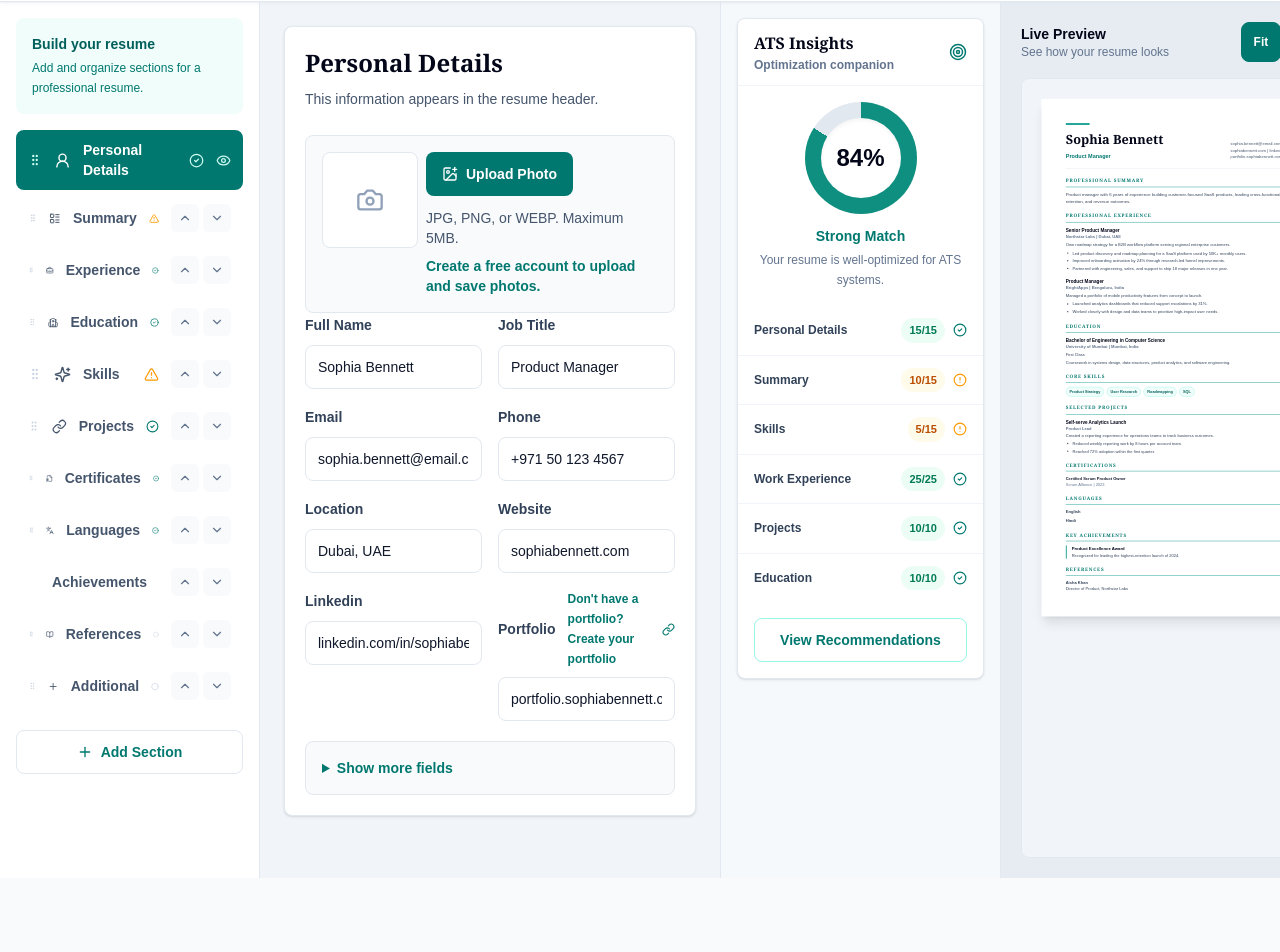
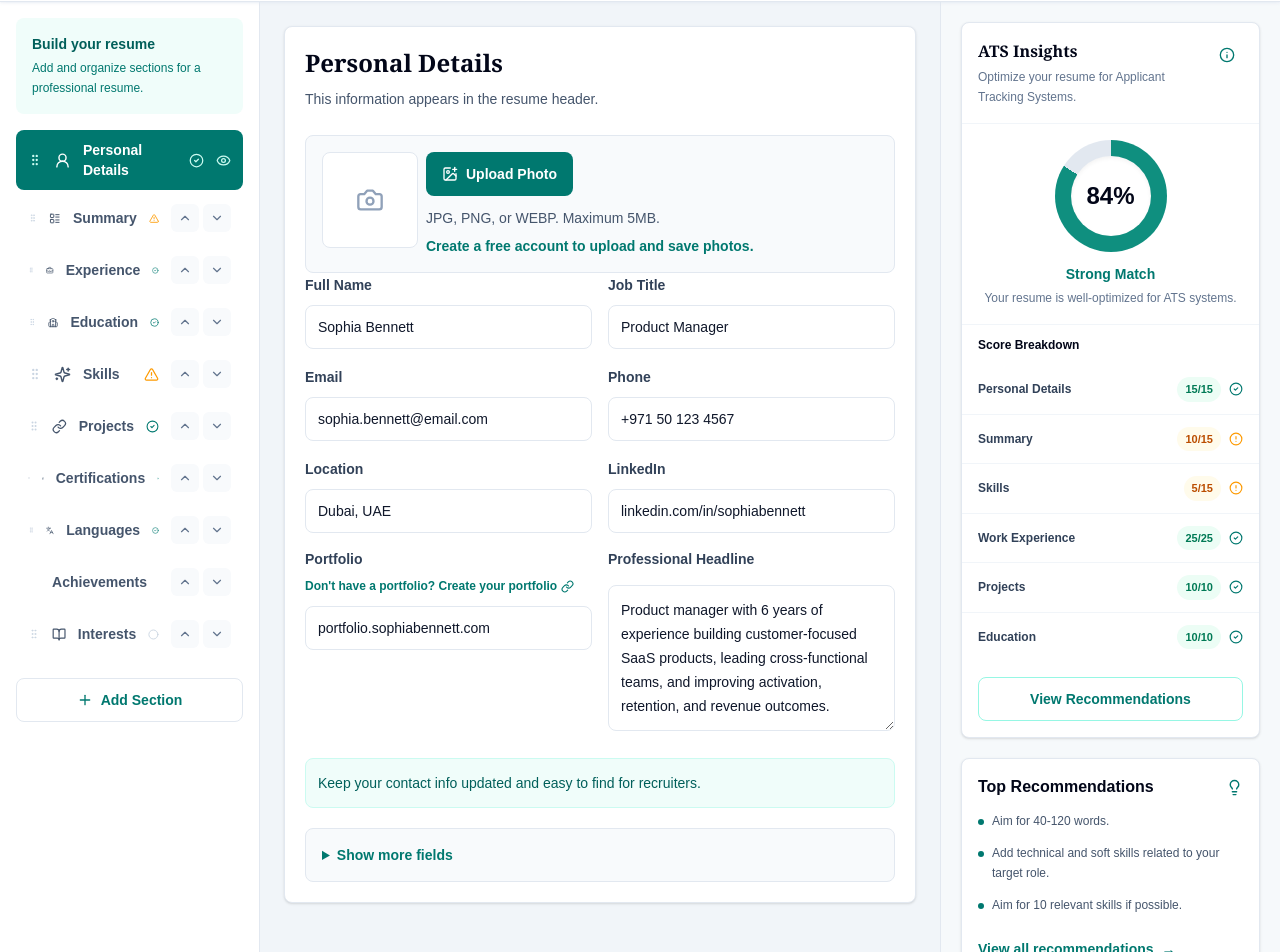
Before and after one commit to Fazilfazi991/resumebuilder, a Next.js app: page /builder/guest in a window 1280 px wide. Shown: the part 123-1075 px from the top of the page. Before the commit the page ends 1001 px from the top, so only its background shows below. Built offline with nearby package versions, Linux system fonts and the light colour scheme.

Commit message:
Rework builder preview layout

```diff
--- a/components/builder/AtsScorePanel.tsx
+++ b/components/builder/AtsScorePanel.tsx
@@ -187,19 +187,41 @@ export function AtsInsightsCompact({
 }) {
   const score = useMemo(() => calculateAtsScore(data), [data]);
   const [isRecommendationsOpen, setIsRecommendationsOpen] = useState(false);
+  const [isInfoOpen, setIsInfoOpen] = useState(false);
   const scoreTone = toneFor(score.percentage);
   const rows = score.categories.slice(0, 6);
-  const recommendations = score.categories.flatMap((category) => category.items.filter((item) => item.severity !== "success"));
+  const recommendations = score.categories.flatMap((category) =>
+    category.items
+      .filter((item) => item.severity !== "success")
+      .map((item) => ({ categoryId: category.id, message: item.action || item.description || item.title })),
+  );
+  const topRecommendations = recommendations.slice(0, 3);
 
   return (
-    <aside className="hidden min-w-0 border-l border-slate-200 bg-slate-50/80 p-4 xl:block">
-      <div className="sticky top-24 rounded-lg border border-slate-200 bg-white shadow-sm">
-        <div className="flex items-center justify-between border-b border-slate-100 px-4 py-3">
+    <aside className="hidden min-w-0 border-l border-slate-200 bg-slate-50/80 p-5 xl:block">
+      <div className="sticky top-24 space-y-5">
+      <div className="rounded-lg border border-slate-200 bg-white shadow-sm">
+        <div className="flex items-start justify-between gap-3 border-b border-slate-100 px-4 py-4">
           <div>
             <h2 className="font-bold text-slate-950">ATS Insights</h2>
-            <p className="mt-0.5 text-xs font-semibold text-slate-500">Optimization companion</p>
+            <p className="mt-1 text-xs leading-5 text-slate-500">Optimize your resume for Applicant Tracking Systems.</p>
           </div>
-          <Target className="text-teal-700" size={18} aria-hidden="true" />
+          <div className="relative">
+            <button
+              onClick={() => setIsInfoOpen((current) => !current)}
+              onMouseEnter={() => setIsInfoOpen(true)}
+              onMouseLeave={() => setIsInfoOpen(false)}
+              className="inline-flex h-8 w-8 items-center justify-center rounded-lg text-teal-700 hover:bg-teal-50"
+              aria-label="How ATS score works"
+            >
+              <Info size={16} aria-hidden="true" />
+            </button>
+            {isInfoOpen ? (
+              <div className="absolute right-0 top-9 z-30 w-64 rounded-lg border border-slate-200 bg-white p-3 text-xs leading-5 text-slate-600 shadow-xl">
+                ATS scoring checks contact details, summary quality, skills, work achievements, education, formatting, and keyword coverage.
+              </div>
+            ) : null}
+          </div>
         </div>
         <div className="p-4 text-center">
           <div className="mx-auto flex h-28 w-28 items-center justify-center rounded-full bg-slate-100" style={{ background: `conic-gradient(${scoreTone.hex} ${score.percentage * 3.6}deg, #e2e8f0 0deg)` }}>
@@ -209,6 +231,9 @@ export function AtsInsightsCompact({
           </div>
           <p className={`mt-3 text-sm font-bold ${scoreTone.text}`}>{score.label === "Strong" ? "Strong Match" : score.label}</p>
           <p className="mt-1 text-xs leading-5 text-slate-500">Your resume is well-optimized for ATS systems.</p>
+        </div>
+        <div className="border-t border-slate-100 px-4 py-3">
+          <p className="text-xs font-bold text-slate-950">Score Breakdown</p>
         </div>
         <div className="divide-y divide-slate-100">
           {rows.map((category) => (
@@ -225,12 +250,37 @@ export function AtsInsightsCompact({
         </div>
         <div className="p-4">
           <button onClick={() => {
-            onViewRecommendations();
             setIsRecommendationsOpen(true);
           }} className="min-h-11 w-full rounded-lg border border-teal-200 bg-white px-3 text-sm font-bold text-teal-700 hover:bg-teal-50">
             View Recommendations
           </button>
         </div>
+      </div>
+      <div className="rounded-lg border border-slate-200 bg-white p-4 shadow-sm">
+        <div className="mb-3 flex items-center justify-between gap-3">
+          <h3 className="font-bold text-slate-950">Top Recommendations</h3>
+          <Lightbulb size={17} className="text-teal-700" aria-hidden="true" />
+        </div>
+        <ul className="space-y-3 text-xs leading-5 text-slate-600">
+          {(topRecommendations.length ? topRecommendations : [
+            { message: "Add more quantifiable achievements in your experience.", categoryId: "experience" },
+            { message: "Include 2-3 more relevant skills for your target role.", categoryId: "skills" },
+            { message: "Improve summary keywords for the job you want.", categoryId: "summary" },
+          ]).map((item) => (
+            <li key={`${item.categoryId}-${item.message}`} className="flex gap-2">
+              <span className="mt-2 h-1.5 w-1.5 shrink-0 rounded-full bg-teal-700" />
+              <span>{item.message}</span>
+            </li>
+          ))}
+        </ul>
+        <button onClick={() => {
+          onViewRecommendations();
+          setIsRecommendationsOpen(true);
+        }} className="mt-4 inline-flex min-h-9 items-center gap-2 text-sm font-bold text-teal-700">
+          View all recommendations
+          <span aria-hidden="true">→</span>
+        </button>
+      </div>
       </div>
       <RecommendationsDrawer
         isOpen={isRecommendationsOpen}
--- a/components/builder/BuilderClient.tsx
+++ b/components/builder/BuilderClient.tsx
@@ -30,10 +30,10 @@ import {
   Trash2,
   UserRound,
   WandSparkles,
-  MoreHorizontal,
   LayoutTemplate,
   Bot,
   X,
+  Minus,
   ChevronDown,
   ChevronUp,
   Target,
@@ -70,10 +70,9 @@ const sections: { id: ResumeSection; label: string; icon: typeof UserRound }[] =
   { id: "skills", label: "Skills", icon: Sparkles },
   { id: "languages", label: "Languages", icon: Languages },
   { id: "projects", label: "Projects", icon: LinkIcon },
-  { id: "certificates", label: "Certificates", icon: FileBadge },
+  { id: "certificates", label: "Certifications", icon: FileBadge },
   { id: "achievements", label: "Achievements", icon: Award },
-  { id: "references", label: "References", icon: BookOpen },
-  { id: "customSections", label: "Additional", icon: Plus },
+  { id: "references", label: "Interests", icon: BookOpen },
 ];
 
 export function BuilderClient({
@@ -93,6 +92,7 @@ export function BuilderClient({
   const [mobileTab, setMobileTab] = useState<Tab>("edit");
   const [zoom, setZoom] = useState<"fit" | 75 | 100>("fit");
   const [isTemplatePreviewOpen, setIsTemplatePreviewOpen] = useState(false);
+  const [isResumePreviewOpen, setIsResumePreviewOpen] = useState(false);
   const [isAssistantOpen, setIsAssistantOpen] = useState(false);
   const [isDownloading, setIsDownloading] = useState(false);
   const [downloadError, setDownloadError] = useState("");
@@ -105,6 +105,10 @@ export function BuilderClient({
   const [draggedSection, setDraggedSection] = useState<ResumeSection | null>(null);
   const atsScore = useMemo(() => calculateAtsScore(data), [data]);
   const atsTone = toneFor(atsScore.percentage);
+  const selectedTemplate = useMemo(() => resumeTemplates.find((template) => template.id === templateId), [templateId]);
+  const zoomLabel = zoom === "fit" ? "Fit" : `${zoom}%`;
+  const zoomOut = () => setZoom((current) => current === 100 ? 75 : "fit");
+  const zoomIn = () => setZoom((current) => current === "fit" ? 75 : 100);
 
   useEffect(() => {
     if (!isGuest) return;
@@ -308,7 +312,7 @@ export function BuilderClient({
             <Target size={15} aria-hidden="true" />
             ATS Score: {atsScore.percentage}%
           </button>
-          <button className="inline-flex h-11 w-11 shrink-0 items-center justify-center rounded-lg border border-slate-200 text-slate-600 lg:hidden" aria-label="More builder actions"><MoreHorizontal size={20} /></button>
+          <button onClick={() => setIsResumePreviewOpen(true)} className="inline-flex h-11 w-11 shrink-0 items-center justify-center rounded-lg border border-slate-200 text-slate-600 lg:hidden" aria-label="Preview resume"><Eye size={20} /></button>
           <div className="hidden flex-wrap items-center gap-2 lg:flex">
             <select
               value={templateId}
@@ -327,13 +331,13 @@ export function BuilderClient({
                 <option key={template.id} value={template.id}>{template.name} - {template.category} - {template.isPremium ? "Premium" : "Free"}</option>
               ))}
             </select>
-            <AppButton variant="secondary" onClick={() => setIsTemplatePreviewOpen(true)}><Eye size={16} aria-hidden="true" /> Template Preview</AppButton>
+            <AppButton variant="secondary" onClick={() => setIsResumePreviewOpen(true)}><Eye size={16} aria-hidden="true" /> Preview Resume</AppButton>
             <AppButton variant="secondary" onClick={() => setIsAssistantOpen(true)}><Bot size={16} aria-hidden="true" /> Assistant</AppButton>
             <AppButton onClick={downloadPdf} disabled={isDownloading}><Download size={16} aria-hidden="true" /> {isDownloading ? "Preparing PDF" : "Download PDF"}</AppButton>
           </div>
         </div>
-        <div className="grid grid-cols-5 border-t border-slate-200 bg-white lg:hidden">
-          {(["edit", "preview", "templates", "assistant", "ats"] as Tab[]).map((tab) => (
+        <div className="grid grid-cols-4 border-t border-slate-200 bg-white lg:hidden">
+          {(["edit", "ats", "assistant", "templates"] as Tab[]).map((tab) => (
             <button
               key={tab}
               onClick={() => setMobileTab(tab)}
@@ -345,7 +349,7 @@ export function BuilderClient({
         </div>
       </header>
 
-      <div className="grid min-h-[calc(100vh-76px)] lg:grid-cols-[260px_minmax(420px,1fr)_minmax(420px,0.95fr)] xl:grid-cols-[260px_minmax(460px,1fr)_280px_minmax(420px,0.82fr)]">
+      <div className="grid min-h-[calc(100vh-76px)] lg:grid-cols-[260px_minmax(0,1fr)] xl:grid-cols-[260px_minmax(520px,1fr)_340px]">
         <aside className="hidden border-r border-slate-200 bg-white p-4 lg:block">
           <div className="mb-4 rounded-lg bg-teal-50 p-4">
             <p className="text-sm font-bold text-teal-800">Build your resume</p>
@@ -415,36 +419,16 @@ export function BuilderClient({
 
         <AtsInsightsCompact data={data} onViewRecommendations={() => setMobileTab("ats")} onFixSection={openEditorSection} />
 
-        <aside className={`${mobileTab === "preview" ? "block" : "hidden"} min-w-0 border-l border-slate-200 bg-slate-200/70 p-3 lg:block lg:p-5`}>
-          <div className="mb-4 flex items-center justify-between gap-3">
-            <div>
-              <p className="text-sm font-bold text-slate-950">Live Preview</p>
-              <p className="text-xs text-slate-500">See how your resume looks</p>
-            </div>
-            <div className="flex items-center gap-1.5">
-              {(["fit", 75, 100] as const).map((value) => <button key={value} onClick={() => setZoom(value)} className={`min-h-10 rounded-lg border px-3 text-xs font-bold ${zoom === value ? "border-teal-700 bg-teal-700 text-white" : "border-slate-300 bg-white text-slate-600"}`}>{value === "fit" ? "Fit" : `${value}%`}</button>)}
-            </div>
-          </div>
-          <p className="mb-3 rounded-lg bg-white/80 p-3 text-xs leading-5 text-slate-600 lg:hidden">Preview is scaled for mobile. PDF will export in full A4 quality.</p>
-          <A4Preview data={data} sectionOrder={sectionOrder} templateId={templateId} scale="builder" zoom={zoom} />
-          {data.experience.length + data.projects.length + data.education.length > 6 ? (
-            <p className="mt-4 rounded-lg border border-teal-200 bg-teal-50 p-3 text-sm font-semibold text-teal-800">Long resumes export across multiple PDF pages automatically.</p>
-          ) : null}
-          {downloadError ? (
-            <p className="mt-4 rounded-lg border border-rose-200 bg-rose-50 p-3 text-sm font-semibold text-rose-700">{downloadError}</p>
-          ) : null}
-        </aside>
-
         <section className={`${mobileTab === "templates" ? "block" : "hidden"} bg-slate-50 px-3 py-4 lg:hidden`}>
           <div className="mb-4 rounded-lg border border-teal-200 bg-teal-50 p-4"><p className="text-xs font-bold uppercase tracking-[0.12em] text-teal-700">Selected template</p><p className="mt-1 font-bold text-slate-950">{resumeTemplates.find((template) => template.id === templateId)?.name}</p></div>
-          <div className="space-y-3">{resumeTemplates.map((template) => <article key={template.id} className={`grid grid-cols-[92px_1fr] gap-3 rounded-lg border bg-white p-3 ${template.id === templateId ? "border-teal-600 ring-2 ring-teal-100" : "border-slate-200"}`}><div className="h-28 overflow-hidden rounded-md bg-slate-100"><A4Preview templateId={template.id} /></div><div className="min-w-0"><div className="flex items-start justify-between gap-2"><div><h3 className="font-bold text-slate-950">{template.name}</h3><p className="mt-0.5 text-xs font-semibold text-slate-500">{template.category}</p></div><span className={`shrink-0 rounded-full px-2 py-1 text-[10px] font-bold ${template.isPremium ? "bg-teal-50 text-teal-700" : "bg-emerald-50 text-emerald-700"}`}>{template.isPremium ? "Premium" : "Free"}</span></div><button onClick={() => { if (isGuest && template.isPremium) { setIsAuthModalOpen(true); return; } setTemplateId(template.id); setMobileTab("preview"); }} className="mt-4 min-h-11 w-full rounded-lg bg-teal-700 text-sm font-bold text-white">{template.id === templateId ? "Selected" : "Select Template"}</button></div></article>)}</div>
+          <div className="space-y-3">{resumeTemplates.map((template) => <article key={template.id} className={`grid grid-cols-[92px_1fr] gap-3 rounded-lg border bg-white p-3 ${template.id === templateId ? "border-teal-600 ring-2 ring-teal-100" : "border-slate-200"}`}><div className="h-28 overflow-hidden rounded-md bg-slate-100"><A4Preview templateId={template.id} /></div><div className="min-w-0"><div className="flex items-start justify-between gap-2"><div><h3 className="font-bold text-slate-950">{template.name}</h3><p className="mt-0.5 text-xs font-semibold text-slate-500">{template.category}</p></div><span className={`shrink-0 rounded-full px-2 py-1 text-[10px] font-bold ${template.isPremium ? "bg-teal-50 text-teal-700" : "bg-emerald-50 text-emerald-700"}`}>{template.isPremium ? "Premium" : "Free"}</span></div><button onClick={() => { if (isGuest && template.isPremium) { setIsAuthModalOpen(true); return; } setTemplateId(template.id); setIsResumePreviewOpen(true); }} className="mt-4 min-h-11 w-full rounded-lg bg-teal-700 text-sm font-bold text-white">{template.id === templateId ? "Selected" : "Select Template"}</button></div></article>)}</div>
         </section>
         <section className={`${mobileTab === "assistant" ? "block" : "hidden"} bg-slate-50 px-3 py-4 lg:hidden`}>
           <ResumeAssistant data={data} setData={setData} onPreview={() => setMobileTab("preview")} />
         </section>
       </div>
       <nav className="fixed inset-x-0 bottom-0 z-50 grid grid-cols-3 border-t border-slate-200 bg-white/95 pb-[env(safe-area-inset-bottom)] backdrop-blur-xl lg:hidden">
-        <button onClick={() => setMobileTab("preview")} className={`flex min-h-16 flex-col items-center justify-center gap-1 text-xs font-bold ${mobileTab === "preview" ? "text-teal-700" : "text-slate-500"}`}><Eye size={19} />Preview</button>
+        <button onClick={() => setIsResumePreviewOpen(true)} className="flex min-h-16 flex-col items-center justify-center gap-1 text-xs font-bold text-slate-500"><Eye size={19} />Preview</button>
         <button onClick={() => setMobileTab("templates")} className={`flex min-h-16 flex-col items-center justify-center gap-1 text-xs font-bold ${mobileTab === "templates" ? "text-teal-700" : "text-slate-500"}`}><LayoutTemplate size={19} />Templates</button>
         <button onClick={downloadPdf} disabled={isDownloading} className="flex min-h-16 flex-col items-center justify-center gap-1 bg-teal-700 text-xs font-bold text-white disabled:opacity-70"><Download size={19} />{isDownloading ? "Preparing" : "Download"}</button>
       </nav>
@@ -471,6 +455,44 @@ export function BuilderClient({
             </div>
             <div className="min-h-0 flex-1 overflow-y-auto p-4">
               <ResumeAssistant data={data} setData={setData} onPreview={() => setIsAssistantOpen(false)} />
+            </div>
+          </aside>
+        </div>
+      ) : null}
+      {isResumePreviewOpen ? (
+        <div className="fixed inset-0 z-[75] bg-slate-950/10">
+          <aside className="ml-auto flex h-full w-full flex-col border-l border-slate-200 bg-slate-50 shadow-2xl lg:min-w-[520px] lg:w-[45vw] lg:max-w-[760px]">
+            <div className="flex min-h-[76px] items-center justify-between gap-3 border-b border-slate-200 bg-white px-4 py-3 sm:px-6">
+              <div className="min-w-0">
+                <h2 className="truncate text-lg font-bold text-slate-950">Resume Preview</h2>
+                <p className="mt-0.5 truncate text-sm text-slate-500">Template: <span className="font-bold text-teal-700">{selectedTemplate?.name ?? templateId}</span></p>
+              </div>
+              <div className="flex shrink-0 items-center gap-2">
+                <button onClick={zoomOut} className="inline-flex h-10 w-10 items-center justify-center rounded-lg border border-slate-200 bg-white text-slate-600 hover:bg-slate-50" aria-label="Zoom out">
+                  <Minus size={16} aria-hidden="true" />
+                </button>
+                <span className="w-12 text-center text-sm font-bold text-slate-700">{zoomLabel}</span>
+                <button onClick={zoomIn} className="inline-flex h-10 w-10 items-center justify-center rounded-lg border border-slate-200 bg-white text-slate-600 hover:bg-slate-50" aria-label="Zoom in">
+                  <Plus size={16} aria-hidden="true" />
+                </button>
+                <button onClick={() => setIsResumePreviewOpen(false)} className="inline-flex h-10 w-10 items-center justify-center rounded-lg border border-slate-200 bg-white text-slate-600 hover:bg-slate-50" aria-label="Close preview">
+                  <X size={17} aria-hidden="true" />
+                </button>
+              </div>
+            </div>
+            <div className="min-h-0 flex-1 overflow-auto p-4 sm:p-6">
+              <div className="mx-auto w-max max-w-full">
+                <A4Preview data={data} sectionOrder={sectionOrder} templateId={templateId} scale="builder" zoom={zoom} />
+              </div>
+              {data.experience.length + data.projects.length + data.education.length > 6 ? (
+                <p className="mx-auto mt-4 max-w-xl rounded-lg border border-teal-200 bg-teal-50 p-3 text-sm font-semibold text-teal-800">Long resumes export across multiple PDF pages automatically.</p>
+              ) : null}
+              {downloadError ? (
+                <p className="mx-auto mt-4 max-w-xl rounded-lg border border-rose-200 bg-rose-50 p-3 text-sm font-semibold text-rose-700">{downloadError}</p>
+              ) : null}
+            </div>
+            <div className="border-t border-slate-200 bg-white p-4 sm:hidden">
+              <AppButton onClick={downloadPdf} disabled={isDownloading}><Download size={16} aria-hidden="true" /> {isDownloading ? "Preparing PDF" : "Download PDF"}</AppButton>
             </div>
           </aside>
         </div>
@@ -524,22 +546,19 @@ function EditorPanel({
           onAuthRequired={onAuthRequired}
         />
         <div className="grid gap-4 md:grid-cols-2">
-          {Object.entries(data.personal).filter(([field]) => field !== "photoUrl").map(([field, value]) => (
-            field === "portfolio" ? (
-              <PortfolioField
-                key={field}
-                value={value}
-                onChange={(next) => setPersonal("portfolio", next)}
-              />
-            ) : (
-              <Field
-                key={field}
-                label={labelize(field)}
-                value={value}
-                onChange={(next) => setPersonal(field as keyof ResumeData["personal"], next)}
-              />
-            )
-          ))}
+          <Field label="Full Name" value={data.personal.fullName} onChange={(next) => setPersonal("fullName", next)} />
+          <Field label="Job Title" value={data.personal.jobTitle} onChange={(next) => setPersonal("jobTitle", next)} />
+          <Field label="Email" value={data.personal.email} onChange={(next) => setPersonal("email", next)} />
+          <Field label="Phone" value={data.personal.phone} onChange={(next) => setPersonal("phone", next)} />
+          <Field label="Location" value={data.personal.location} onChange={(next) => setPersonal("location", next)} />
+          <Field label="LinkedIn" value={data.personal.linkedin} onChange={(next) => setPersonal("linkedin", next)} />
+          <PortfolioField value={data.personal.portfolio || data.personal.website} onChange={(next) => {
+            setData((current) => ({ ...current, personal: { ...current.personal, portfolio: next, website: next } }));
+          }} />
+          <TextArea label="Professional Headline" value={data.summary} onChange={(next) => setData((current) => ({ ...current, summary: next }))} />
+        </div>
+        <div className="mt-5 rounded-lg border border-teal-100 bg-teal-50 p-3 text-sm leading-6 text-teal-800">
+          Keep your contact info updated and easy to find for recruiters.
         </div>
         <details className="mt-5 rounded-lg border border-slate-200 bg-slate-50 p-4">
           <summary className="cursor-pointer text-sm font-bold text-teal-700">Show more fields</summary>
@@ -882,13 +901,15 @@ function Field({ label, value, onChange }: { label: string; value: string; onCha
 function PortfolioField({ value, onChange }: { value: string; onChange: (value: string) => void }) {
   return (
     <label className="block">
-      <span className="grid gap-1 text-sm font-bold text-slate-700 sm:grid-cols-[auto_1fr] sm:items-center sm:gap-3">
+      <span className="block text-sm font-bold text-slate-700">
         Portfolio
+      </span>
+      <span className="mt-1 block">
         <a
           href="https://portfoliobuilder-rose.vercel.app/"
           target="_blank"
           rel="noreferrer"
-          className="inline-flex min-h-7 min-w-0 items-center gap-1.5 rounded-md text-xs font-bold leading-5 text-teal-700 underline-offset-4 hover:underline focus:outline-none focus:ring-2 focus:ring-teal-300"
+          className="inline-flex min-h-6 min-w-0 items-center gap-1 rounded-md text-xs font-semibold leading-5 text-teal-700 underline-offset-4 hover:underline focus:outline-none focus:ring-2 focus:ring-teal-300"
         >
           <span className="min-w-0 whitespace-normal">Don't have a portfolio? Create your portfolio</span>
           <LinkIcon size={13} className="shrink-0" aria-hidden="true" />
```
